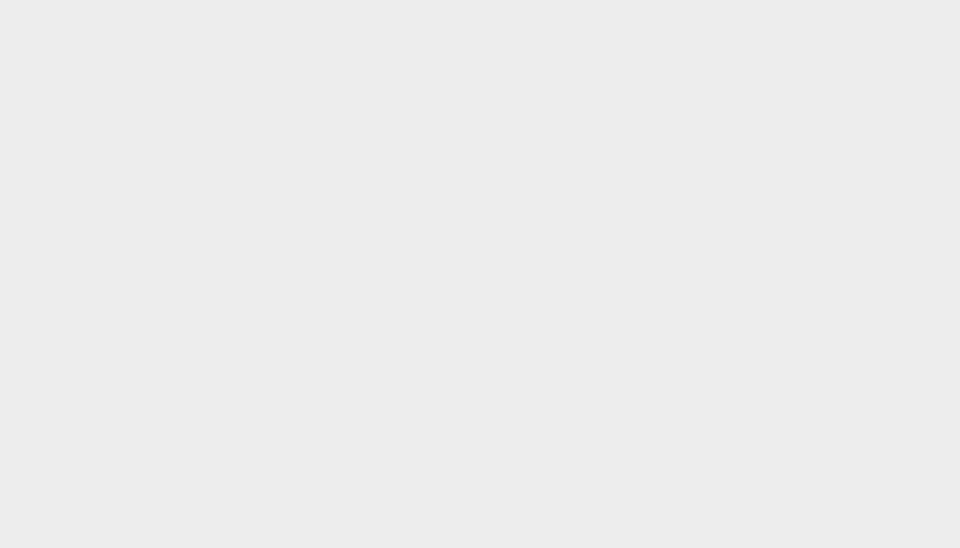
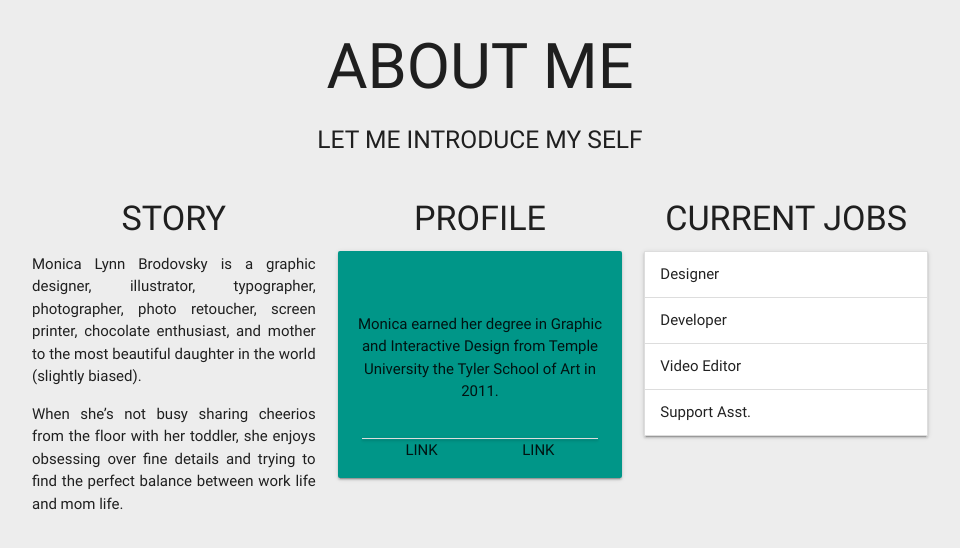
Before and after one commit to MariaCutipaGonzales/Portfolio, a plain HTML site: page index.html in a window 1280 px wide. Shown: the whole page, without its empty margins (160-1120 px from the left). Drawn offline with Linux system fonts and the light colour scheme.

Commit message:
parte de la estructura de la seccion de About

```diff
--- a/assets/css/style.css
+++ b/assets/css/style.css
@@ -1,3 +1,10 @@
 body, html {
 	background-color: #EDEDED !important;
 }
+.text-justify{
+    text-align: justify;
+    text-justify: inter-word;
+}
+{
+	margin-bottom: 20px;
+}
--- a/index.html
+++ b/index.html
@@ -2,6 +2,8 @@
 <html>
 <head>
   <meta charset="utf-8">
+  <meta name="viewport" content="width=device-width, initial-scale=1.0">
+  <meta http-equiv="X-UA-Compatible" content="ie=edge">
   <link rel="stylesheet" type="text/css" href="assets/css/materialize.css">
   <link rel="stylesheet" type="text/css" href="assets/css/style.css">
   <title>Portfolio | Sem N°35</title>
@@ -9,6 +11,61 @@
 <body>
   <!-- Portada -->
   <!-- About me -->
+  <section class="container">
+    <div class="row">
+      <div class="col s12 m12 l12 xl12 center-align">
+        <h1>ABOUT ME</h1>
+        <h5>LET ME INTRODUCE MY SELF</h5>
+      </div>
+    </div>
+    <div class="row">
+      <div class="col s12 m4 l4 xl4 text-justify">
+        <h4 class="center-align">STORY</h4>
+        <P>Monica Lynn Brodovsky is a graphic designer, illustrator, typographer, photographer, photo retoucher, screen printer, chocolate enthusiast, and mother to the most beautiful daughter in the world (slightly biased).</P>
+        <p>When she’s not busy sharing cheerios from the floor with her toddler, she enjoys obsessing over fine details and trying to find the perfect balance between work life and mom life.</p>
+      </div>
+      <div class="col s12 m4 l4 xl4 center-align">
+        <h4 class="">PROFILE</h4>
+        <div class="card-panel teal">
+          <div class="row">
+            <img src="" alt="">
+            <p>Monica earned her degree in Graphic and Interactive Design from Temple University the Tyler School of Art in 2011.</p>
+          </div>
+          <!-- <div class="divider "></div> -->
+          <div class="collapsible">
+            <div class="col s6">
+              LINK
+            </div>
+            <div class="col s6">
+              LINK
+            </div>
+          </div>
+        </div>
+      </div>
+      <div class="col s12 m4 l4 xl4 text-justify">
+        <h4 class="center-align">CURRENT JOBS</h4>
+        <ul class="collapsible" data-collapsible="accordion">
+          <li>
+            <div class="collapsible-header">Designer</div>
+            <div class="collapsible-body"><span>Lorem ipsum dolor sit amet.</span></div>
+          </li>
+          <li>
+            <div class="collapsible-header">Developer</div>
+            <div class="collapsible-body"><span>Lorem ipsum dolor sit amet.</span></div>
+          </li>
+          <li>
+            <div class="collapsible-header">Video Editor</div>
+            <div class="collapsible-body"><span>Lorem ipsum dolor sit amet.</span></div>
+          </li>
+          <li>
+            <div class="collapsible-header">Support Asst.</div>
+            <div class="collapsible-body"><span>Lorem ipsum dolor sit amet.</span></div>
+          </li>
+        </ul>
+      </div>
+    </div>
+
+  </section>
   <!-- Portfolio -->
   <!-- Contact -->
   <!-- Footer -->
```
Lines whose indentation alone changed are shown as unchanged.
